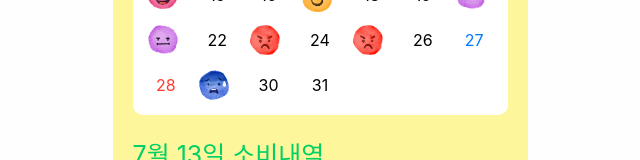
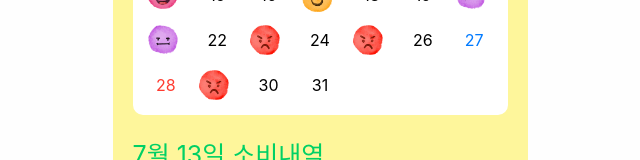
Before and after one commit to depressed-bread/FE, a React (Create React App) app in the folder hackathon/: page /home in a window 1280 px wide. Shown: the part 324-484 px from the top of the page, without its empty margins (320-960 px from the left). Built offline with nearby package versions, Linux system fonts and the light colour scheme.

Commit message:
feat: develop 브랜치 테스트용

```diff
--- a/hackathon/src/Pages/Home.jsx
+++ b/hackathon/src/Pages/Home.jsx
@@ -222,7 +222,7 @@ const Home = () => {
         21: '/stress.png',
         23: '/angry.png',
         25: '/angry.png',
-        29: '/embarrased.png'
+        29: '/angry.png'
     };
 
     const renderCalendar = () => {
```
